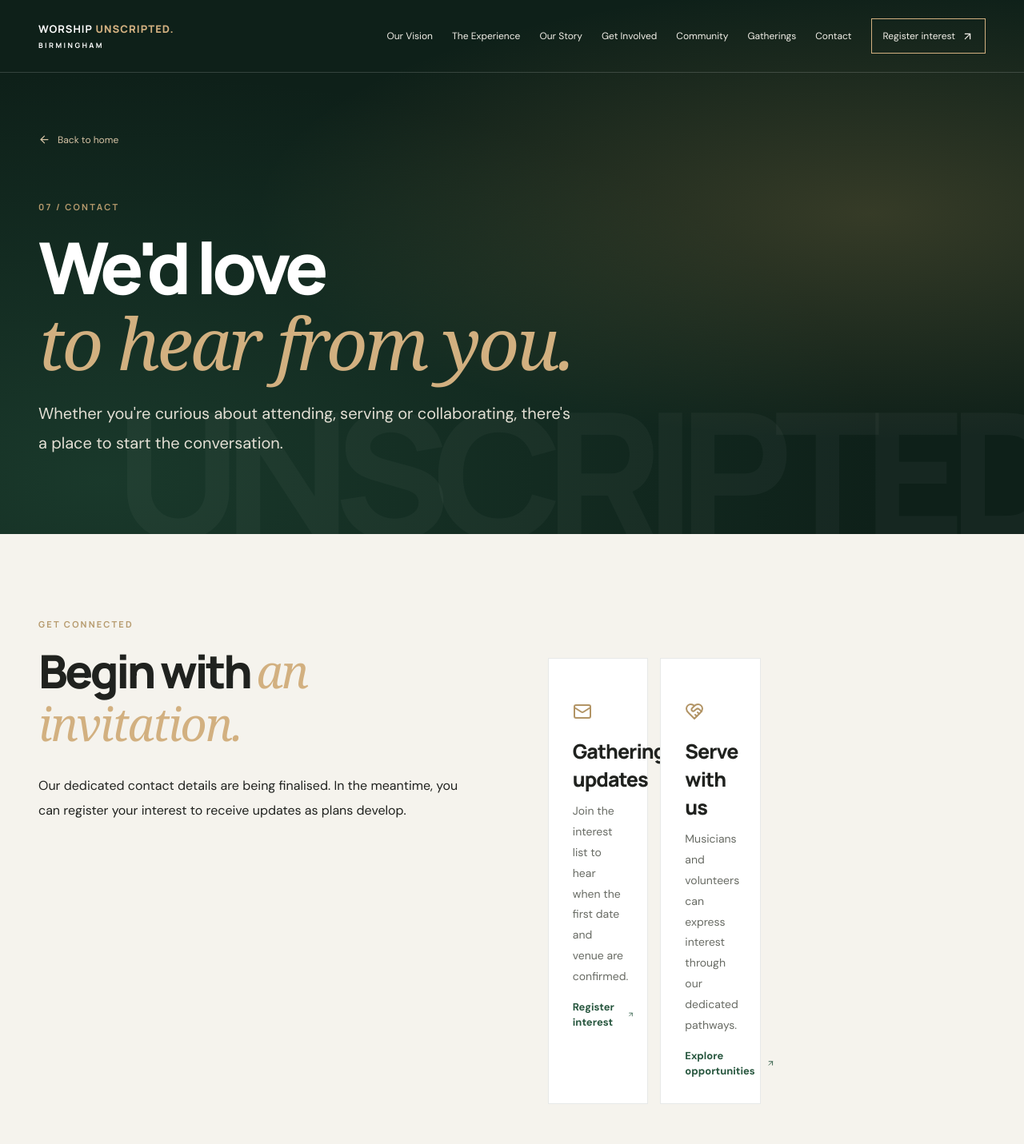
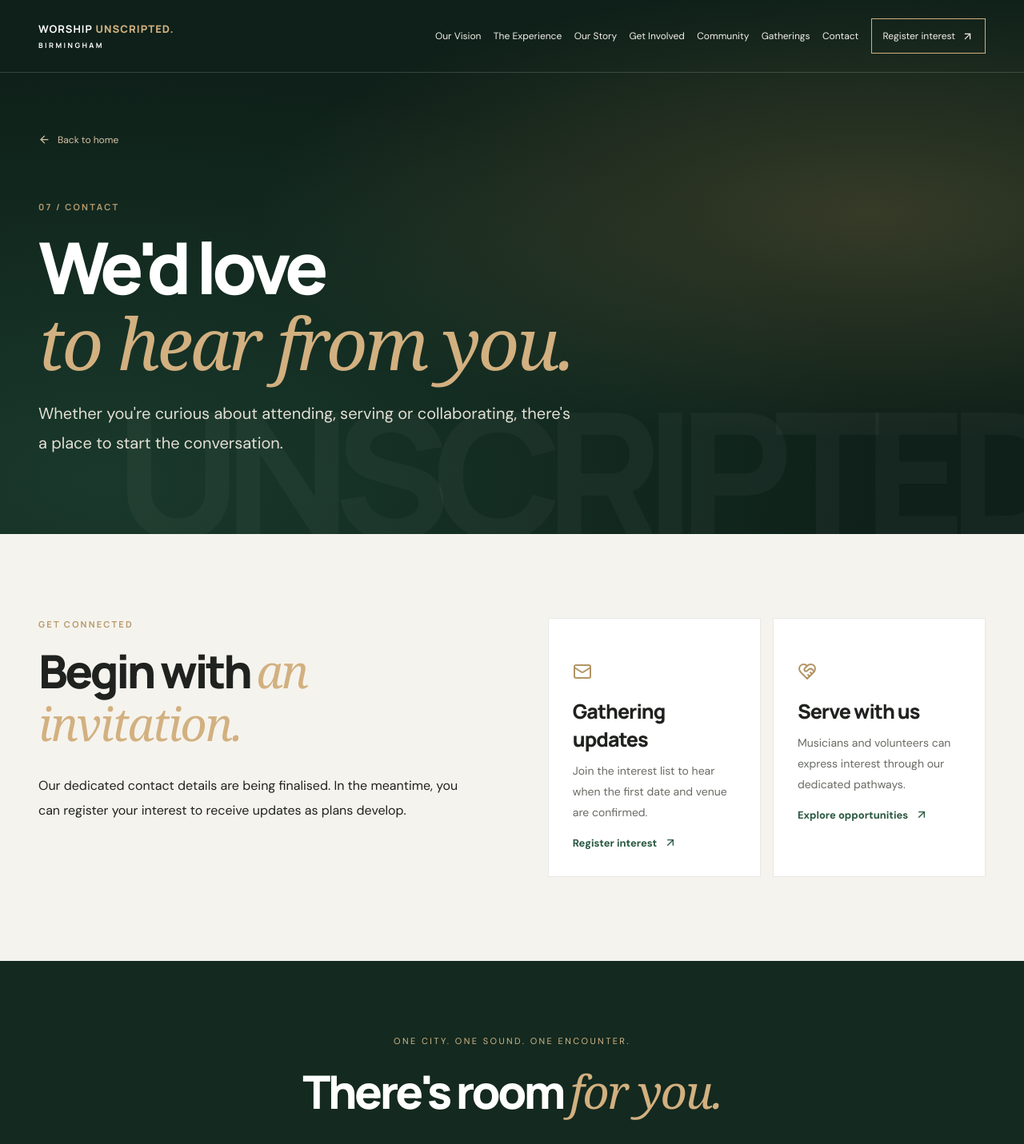
Before and after one commit to Niyioxy/worship-unscripted-birmingham, a Next.js app: page /contact in a window 1280 px wide. Shown: the top 1431 px of the page at 80% size. Built offline with nearby package versions, Linux system fonts and the light colour scheme; a web font is replaced by a local one.

Commit message:
Polish responsive navigation, event details and privacy presentation

```diff
--- a/app/globals.css
+++ b/app/globals.css
@@ -229,3 +229,19 @@ html{scroll-padding-top:20px}
 @media(prefers-reduced-motion:no-preference){.inner-headline span,.inner-headline em{animation:wuWordRise .85s both cubic-bezier(.18,.72,.22,1)}.inner-headline em{animation-delay:.15s}.inner-hero .inner-lead{animation:wuWordRise .85s both .25s}.inner-card:hover svg{transform:translateY(-4px);transition:transform .3s}}
 @media(max-width:900px){.inner-links{gap:13px}.inner-links a{font-size:11px}.inner-card-grid{grid-template-columns:repeat(2,minmax(0,1fr))}}
 @media(max-width:700px){.inner-nav{min-height:75px}.inner-menu{display:block}.inner-links{display:none;position:absolute;top:75px;left:0;right:0;background:#10251c;padding:24px;flex-direction:column;align-items:stretch;gap:20px}.inner-links.active{display:flex}.inner-hero{min-height:500px;padding:135px 0 75px}.inner-back{margin-bottom:45px}.inner-section{padding:65px 0}.inner-two{grid-template-columns:1fr;gap:20px}.inner-card-grid,.inner-card-grid.inner-three,.inner-scriptures{grid-template-columns:1fr}.inner-card{min-height:0}.inner-footer .wrap{flex-direction:column;text-align:center}.inner-hero-word{bottom:-15px}}
+
+/* Final navigation and information-page refinements */
+.inner-links{gap:clamp(8px,1.2vw,18px)}
+.inner-links a{white-space:nowrap}
+.inner-event-card{background:#fff;padding:35px;border:1px solid rgba(22,38,29,.12)}
+.inner-event-card h3{font:750 27px 'Manrope',sans-serif;letter-spacing:-.04em;margin:22px 0}
+.inner-event-card p{display:flex;align-items:flex-start;gap:12px;font-size:14px}
+.inner-event-card p svg{flex-shrink:0;margin-top:5px;color:#a8895e}
+.inner-event-card .gold-button{width:max-content;margin-top:20px}
+.inner-status{color:#8c724d;font:700 11px 'Manrope';letter-spacing:.12em}
+.inner-contact-cards{grid-template-columns:repeat(2,minmax(0,1fr));margin-top:0}
+.inner-policy{max-width:820px}.inner-policy h2{font-size:clamp(24px,3vw,38px);margin-top:45px;margin-bottom:12px}
+.inner-policy p{font-size:16px}
+.registration-consent a,.registration-footnote a{color:#9a7542;text-decoration:underline;text-underline-offset:3px}
+@media(max-width:1180px){.inner-menu{display:block}.inner-links{display:none;position:absolute;top:90px;left:0;right:0;background:#10251c;padding:24px;flex-direction:column;align-items:stretch;gap:20px;box-shadow:0 20px 35px rgba(0,0,0,.2)}.inner-links.active{display:flex}}
+@media(max-width:700px){.inner-links{top:75px}.inner-contact-cards{grid-template-columns:1fr}.inner-event-card{padding:24px}}
```
